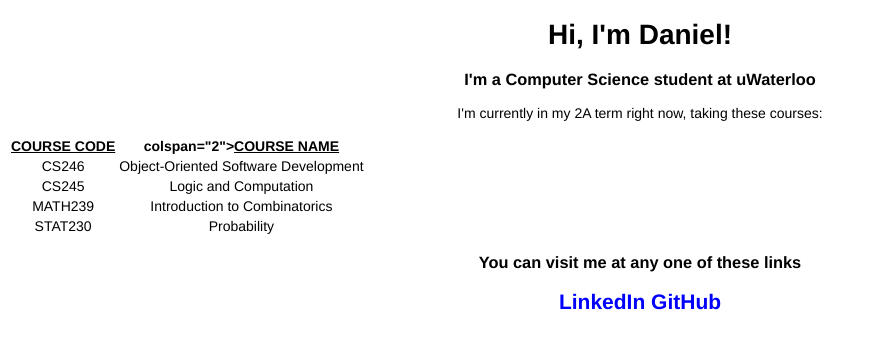
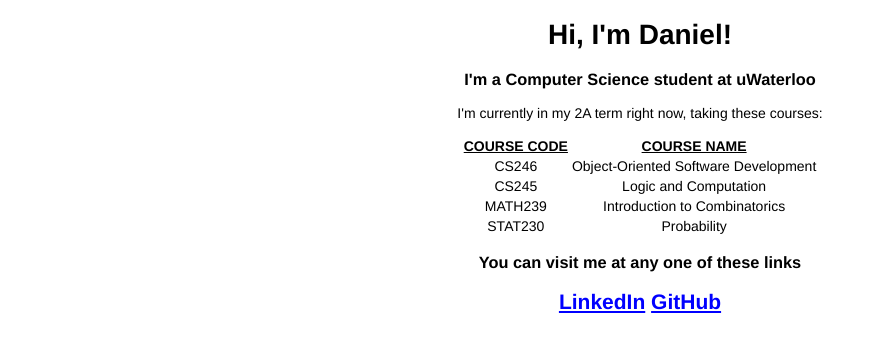
Before and after one commit to DanielHopper/DanielHopper.github.io, a plain HTML site: page index.html in a window 1280 px wide. Shown: the whole page, without its empty margins (0-874 px from the left). Drawn offline with Linux system fonts and the light colour scheme.

Commit message:
fixed table alignment and links

```diff
--- a/index.html
+++ b/index.html
@@ -11,10 +11,10 @@
 
 	<p>I'm currently in my 2A term right now, taking these courses:</p>
 
-	<table>
+	<table class="center">
 		<tr>
 			<th><strong>Course code</strong></th>
-			<th> colspan="2"><strong>Course name</strong></th>
+			<th colspan="2"><strong>Course name</strong></th>
 		</tr>
 
 		<tr>
@@ -40,9 +40,9 @@
 
 	<h3>You can visit me at any one of these links</h3>
 	<h2>
-		<a href:"http://www.linkedin.com/pub/daniel-hopper/97/261/2b8">
+		<a href="http://www.linkedin.com/pub/daniel-hopper/97/261/2b8">
 			LinkedIn</a>
-		<a href:"https://github.com/DanielHopper">GitHub</a>
+		<a href="https://github.com/DanielHopper">GitHub</a>
 	</h2>
 
 </body>
--- a/style.css
+++ b/style.css
@@ -13,3 +13,8 @@ strong	{
 		text-transform: uppercase;
 		text-decoration: underline;
 	}
+
+table.center	{
+			margin-left:auto;
+			margin-right:auto;
+		}
```
